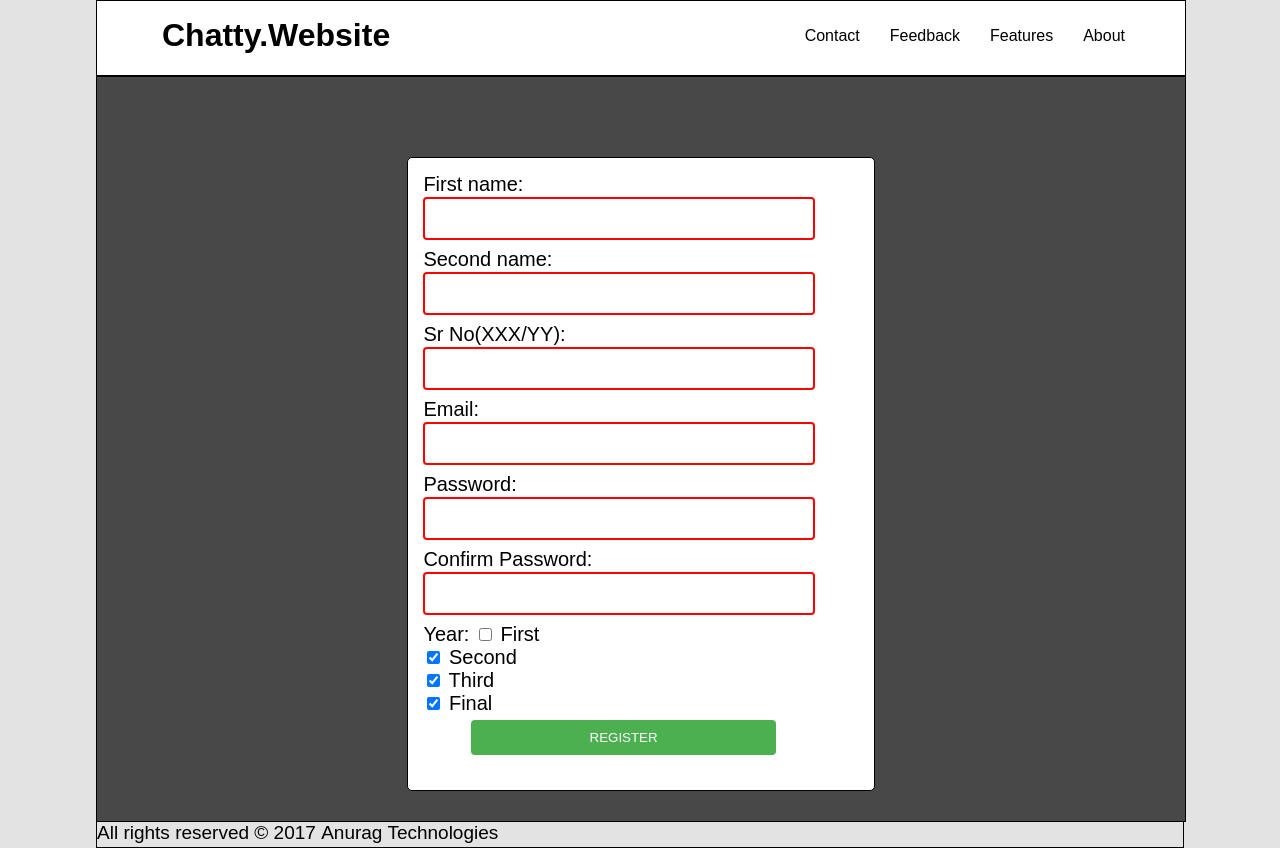
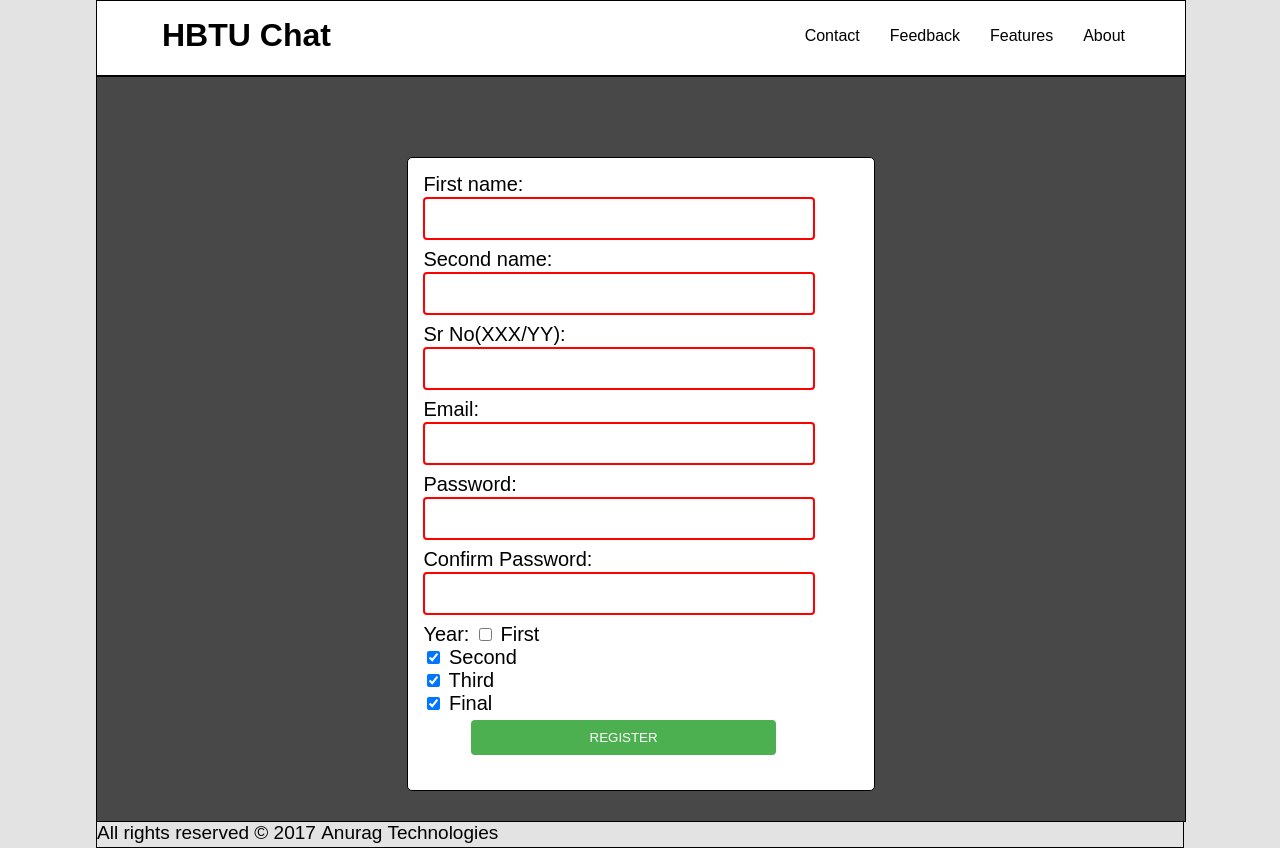
Before and after one commit to DhawalAgrawal/HBTUChat, a PHP site: page /signup.php in a window 1280 px wide. Run offline with PHP 8.4, Linux system fonts and the light colour scheme; some web fonts are replaced.

Commit message:
Update signup.php

```diff
--- a/signup.php
+++ b/signup.php
@@ -66,7 +66,7 @@ header ('Location:php/verification.php');
 
 <html>
 <head>
-<title> Chatty.Website | Signup</title>
+<title> HBTU Chat | Signup</title>
 <link rel = "stylesheet" href = "css/signupcss.css"/>
 <link href="https://fonts.googleapis.com/css?family=Hammersmith+One" rel="stylesheet">
 <link rel="shortcut icon" href="favicon.ico" type="image/x-icon">
@@ -77,7 +77,7 @@ header ('Location:php/verification.php');
 <body>
 <div class="wrap">
 	<header id="header">
-		<h1><a href="index.html" target="_BLANK">Chatty.Website</a></h1>
+		<h1><a href="index.html" target="_BLANK">HBTU Chat</a></h1>
 		<navbar>
 			<ul>
 				<li><a href="#">About</a></li>
```
